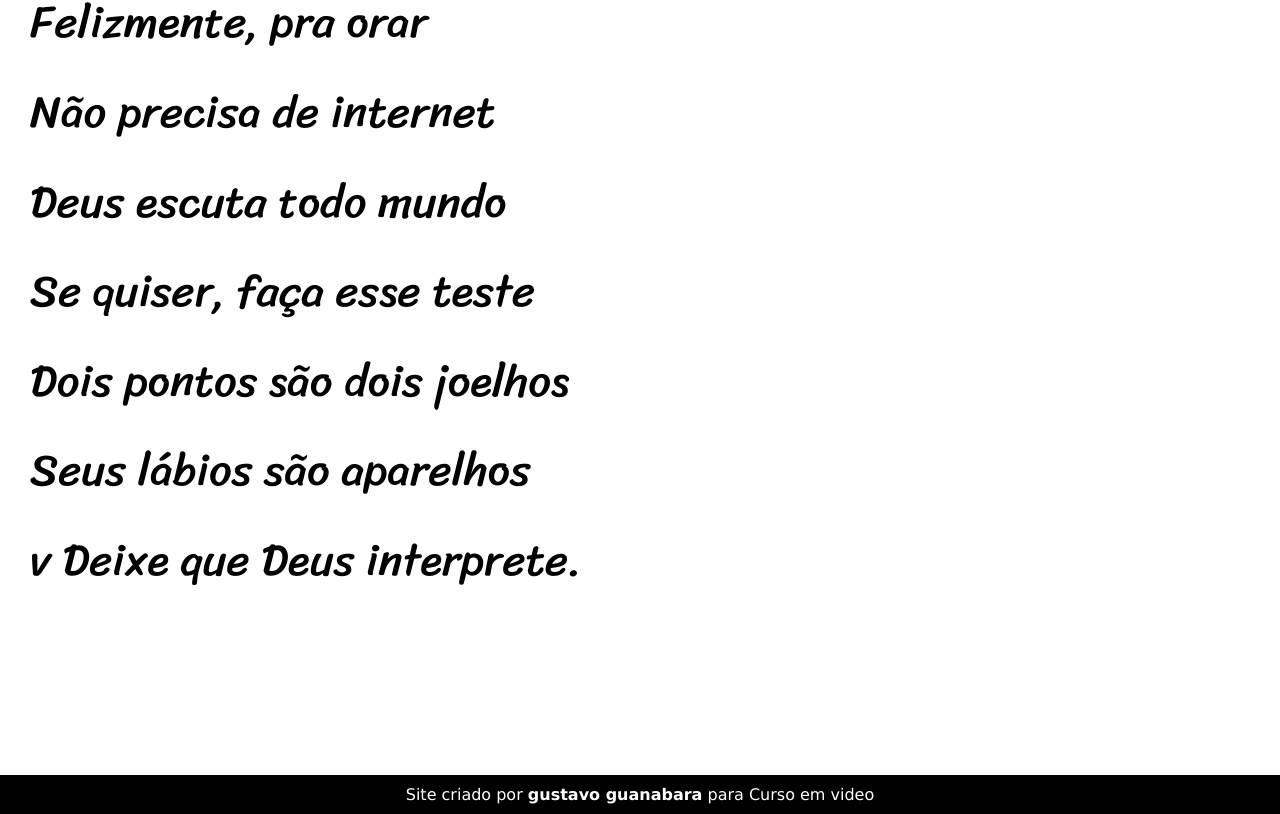
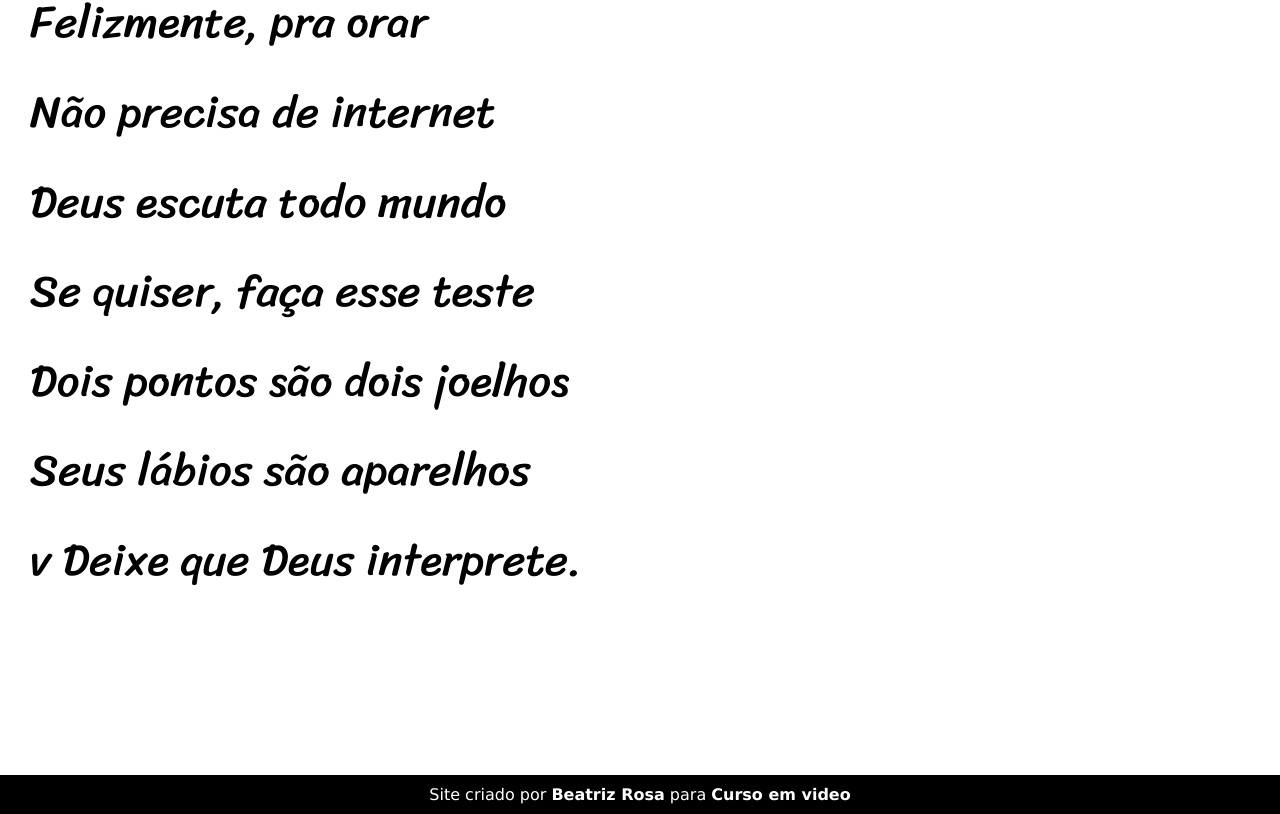
Before and after one commit to BeaOwll/projeto-cordel, a plain HTML site: page index.html in a window 1280 px wide. Shown: the part 5143-5957 px from the top of the page. Drawn offline with Linux system fonts and the light colour scheme.

Commit message:
Troca de nome do projeto

```diff
--- a/index.html
+++ b/index.html
@@ -101,7 +101,7 @@
     </section>
 
     <footer>
-        <p>Site criado por <a href="#" target="_blank">gustavo guanabara</a> para Curso em video</p>
+        <p>Site criado por <a href="https://github.com/BeaOwll" target="_blank">Beatriz Rosa</a> para <a href="https://www.cursoemvideo.com" target="_blank">Curso em video</a></p>
     </footer>
 </body>
 </html>
```
